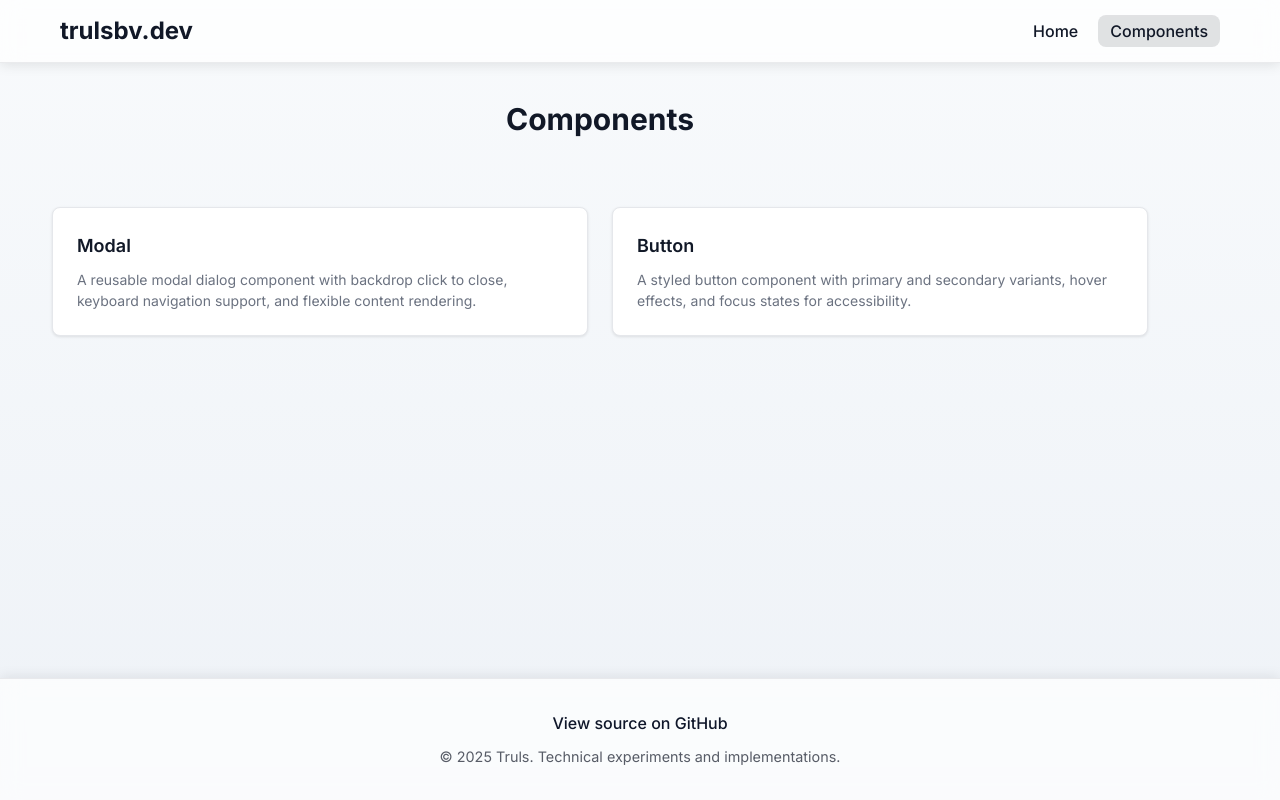
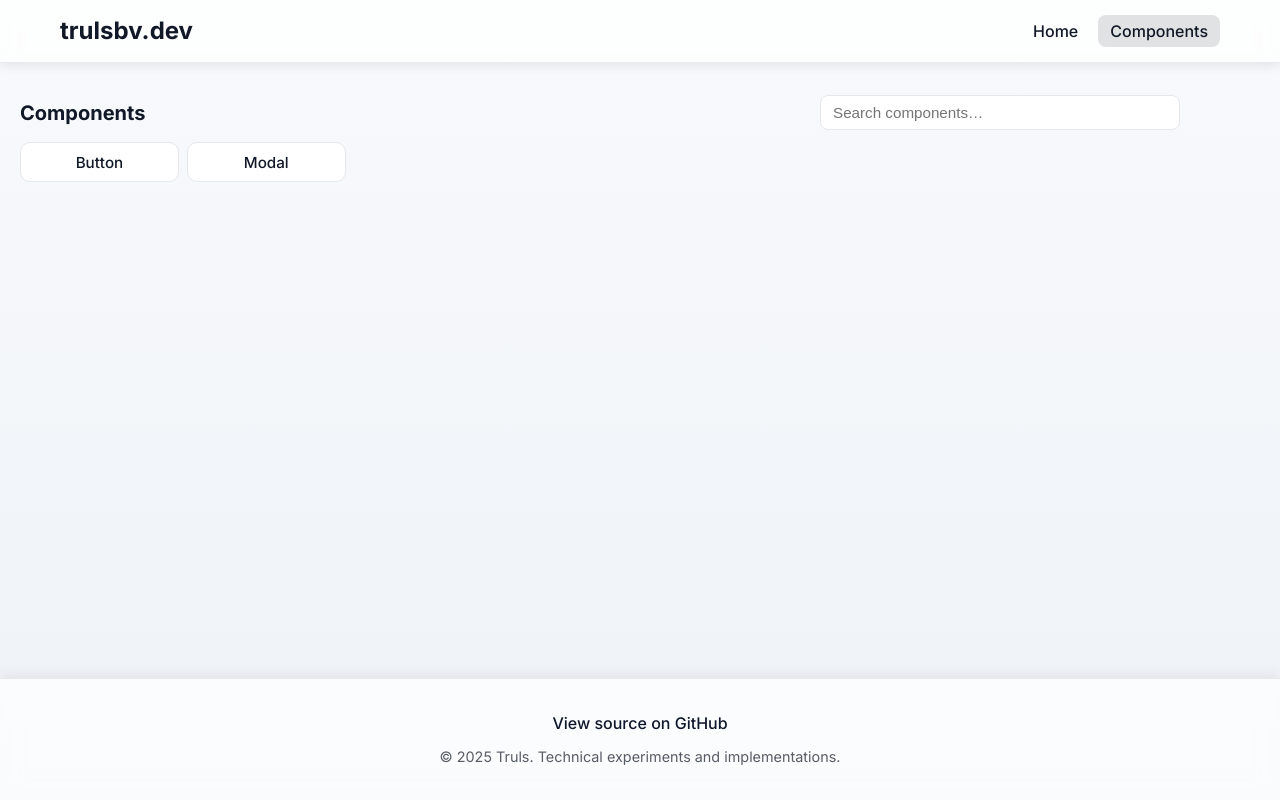
Before and after one commit to trulsbv/trulsbv.github.io, a React (Vite) app: page /components in a window 1280 px wide. Built offline with nearby package versions, Linux system fonts and the light colour scheme.

Commit message:
feat(components): compact searchable components index with link chips
Replace bulky list/cards with a lightweight, filterable chip grid sourced from available components; integrate into components page for better scalability.

```diff
--- /dev/null
+++ b/src/components/ComponentsIndex.tsx
@@ -0,0 +1,122 @@
+import styled from "styled-components";
+import { useMemo, useState } from "react";
+import { Link } from "react-router-dom";
+import { semantic } from "../theme/tokens";
+import { getAvailableComponents } from "../pages/components/detail/componentDictionary";
+
+const Section = styled.section`
+  margin: 2rem 0;
+`;
+
+const HeaderRow = styled.div`
+  display: flex;
+  align-items: center;
+  justify-content: space-between;
+  gap: 1rem;
+  margin-bottom: 0.75rem;
+`;
+
+const Title = styled.h2`
+  margin: 0;
+  font-size: 1.25rem;
+  font-weight: 700;
+  color: ${semantic.hero.foreground};
+`;
+
+const SearchInput = styled.input`
+  flex: 1;
+  max-width: 360px;
+  padding: 0.5rem 0.75rem;
+  border: 1px solid ${semantic.componentCard.border};
+  border-radius: 8px;
+  background: #fff;
+  font-size: 0.95rem;
+  transition: box-shadow 0.2s ease, border-color 0.2s ease;
+
+  &:focus {
+    outline: none;
+    border-color: ${semantic.header.linkActiveBg};
+    box-shadow: 0 0 0 3px rgba(59, 130, 246, 0.2);
+  }
+`;
+
+const Grid = styled.div`
+  display: grid;
+  grid-template-columns: repeat(auto-fill, minmax(140px, 1fr));
+  gap: 0.5rem;
+`;
+
+const Chip = styled(Link)`
+  display: inline-flex;
+  align-items: center;
+  justify-content: center;
+  padding: 0.5rem 0.75rem;
+  border-radius: 10px;
+  border: 1px solid ${semantic.componentCard.border};
+  background: ${semantic.componentCard.background};
+  color: ${semantic.componentCard.title};
+  text-decoration: none;
+  font-weight: 500;
+  font-size: 0.95rem;
+  line-height: 1;
+  min-height: 40px;
+  transition: background-color 0.15s ease, border-color 0.15s ease, transform 0.05s ease;
+
+  &:hover {
+    background: #fff;
+    border-color: ${semantic.componentCard.hoverBorder};
+  }
+
+  &:active {
+    transform: translateY(1px);
+  }
+
+  &:focus-visible {
+    outline: 2px solid ${semantic.button.focusOutline};
+    outline-offset: 2px;
+  }
+`;
+
+const toTitleCase = (str: string) => str.replace(/_/g, " ").replace(/\b\w/g, (c) => c.toUpperCase());
+
+export const ComponentsIndex = () => {
+  const [query, setQuery] = useState("");
+
+  const components = useMemo(() => {
+    const names = getAvailableComponents();
+    const normalized = names
+      .map((n) => ({ display: toTitleCase(n), route: n.toLowerCase() }))
+      .sort((a, b) => a.display.localeCompare(b.display));
+
+    if (!query.trim()) return normalized;
+
+    const q = query.trim().toLowerCase();
+    return normalized.filter(({ display, route }) =>
+      display.toLowerCase().includes(q) || route.includes(q)
+    );
+  }, [query]);
+
+  return (
+    <Section>
+      <HeaderRow>
+        <Title>Components</Title>
+        <SearchInput
+          type="search"
+          placeholder="Search components…"
+          value={query}
+          onChange={(e) => setQuery(e.target.value)}
+          aria-label="Search components"
+        />
+      </HeaderRow>
+      <Grid>
+        {components.map(({ display, route }) => (
+          <Chip key={route} to={`/components/${route}`}>
+            {display}
+          </Chip>
+        ))}
+      </Grid>
+    </Section>
+  );
+};
+
+export default ComponentsIndex;
--- a/src/pages/components/ComponentsPage.tsx
+++ b/src/pages/components/ComponentsPage.tsx
@@ -1,10 +1,10 @@
 import { Outlet } from "react-router-dom";
-import { ComponentsGrid } from "../../components/ComponentsGrid";
+import { ComponentsIndex } from "../../components/ComponentsIndex";
 
 export const ComponentsPage = () => {
   return (
     <>
-      <ComponentsGrid />
+      <ComponentsIndex />
       <Outlet />
     </>
   );
```
